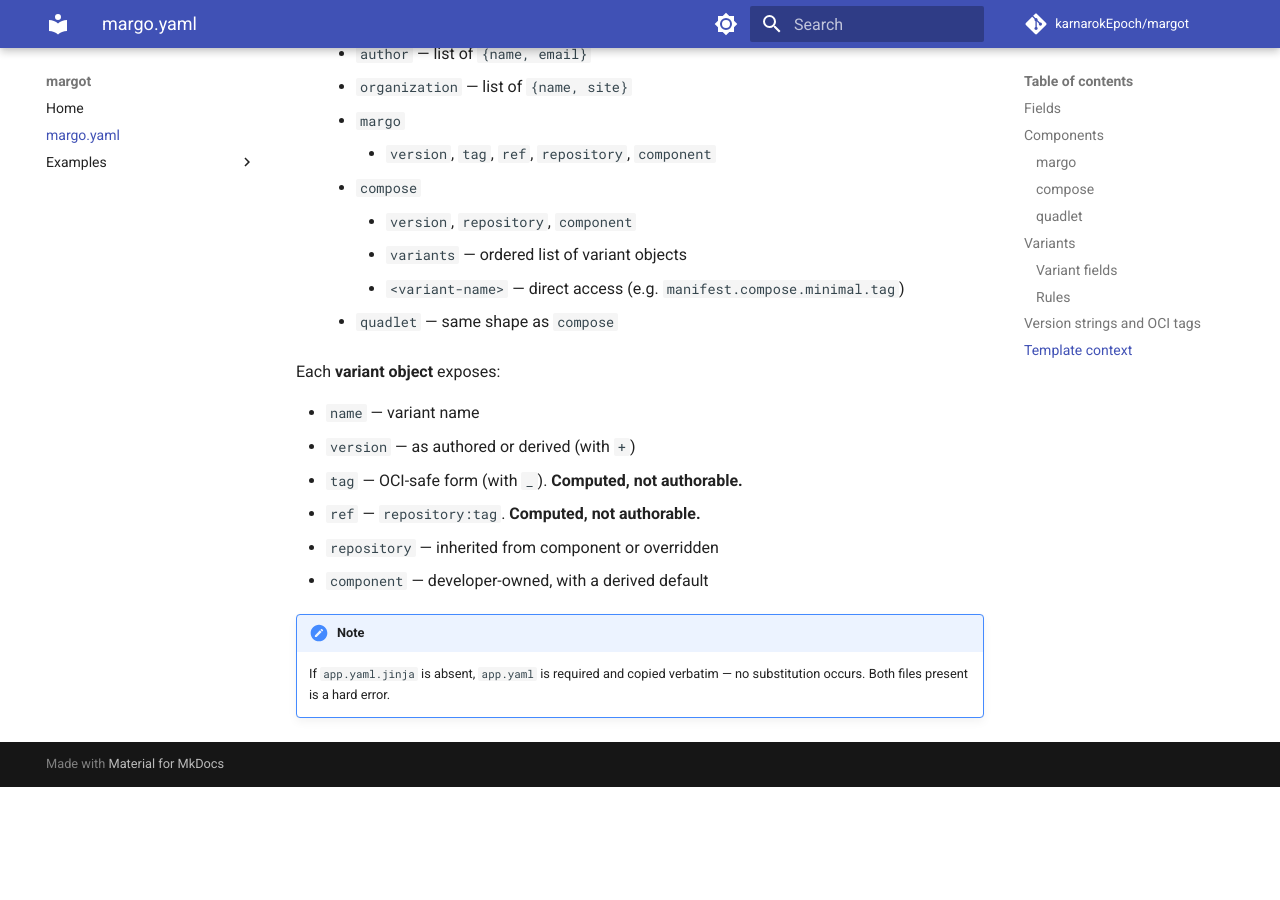
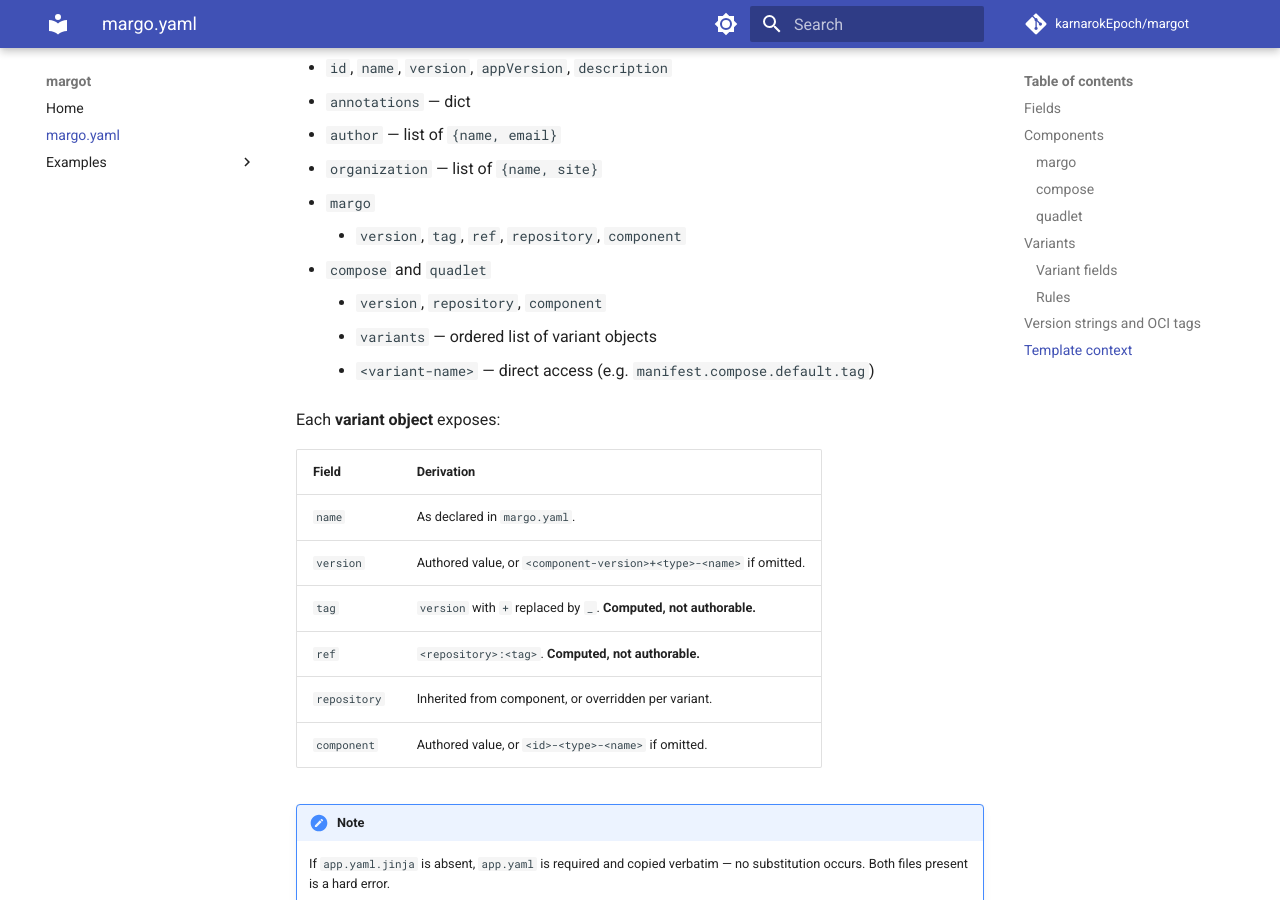
Before and after one commit to karnarokEpoch/margot, an MkDocs documentation site: the page built from docs/margo-yaml.md, in a window 1280 px wide and 900 px high, scrolled down 4408 px. Built offline with MkDocs 1.6.1 and Material for MkDocs 9.7.7, drawn with Linux system fonts in a browser that asks for light colours; comment, search, counter and statistics services are not loaded; before the commit the page ends 5195 px from its top, so only the background shows below that; some of the changed text lies outside the part shown.

Commit message:
docs: add Default column to field tables in margo-yaml reference
Document derived/default values explicitly for all optional fields:
- component directory, component name, variant version, variant component
- Template context variant object derivation table

```diff
--- a/docs/margo-yaml.md
+++ b/docs/margo-yaml.md
@@ -62,12 +62,12 @@ component types are `margo`, `compose`, and `quadlet`.
 
 Every component shares these fields:
 
-| Field | Required | Description |
-| ------- | ---------- | ------------- |
-| `directory` | No | Path (relative to project root) to the component source directory. Default: component type name (`margo`, `compose`, `quadlet`). |
-| `version` | Yes | Base version for the component. Used directly as OCI tag in flat mode; used as the derivation base for variant versions. |
-| `repository` | No | OCI repository for this component. Overrides the global `repository` from tool config / CLI flag / env var. |
-| `component` | No | Margo component name (developer-owned). Default: `<id>-<type>`. Flat mode only. |
+| Field | Required | Default | Description |
+|-------|----------|---------|-------------|
+| `directory` | No | `<type>` (i.e. `margo`, `compose`, or `quadlet`) | Path (relative to project root) to the component source directory. |
+| `version` | Yes | — | Base version for the component. Used directly as OCI tag in flat mode; used as the derivation base for variant versions. |
+| `repository` | No | Global `repository` from tool config / CLI / env | OCI repository for this component. |
+| `component` | No | `<id>-<type>` | Margo component name (developer-owned). Flat mode only. |
 
 ### margo
 
@@ -101,11 +101,11 @@ This produces two artifacts built from `compose/default/` and `compose/minimal/`
 
 ### Variant fields
 
-| Field | Required | Description |
-| ------- | ---------- | ------------- |
-| `name` | Yes | Variant name. Maps to `<directory>/<name>/` subdirectory. |
-| `version` | No | Override the derived version. Default: `<component-version>+<type>-<variant-name>`. |
-| `component` | No | Override the derived component name. Default: `<id>-<type>-<variant-name>`. |
+| Field | Required | Default | Description |
+|-------|----------|---------|-------------|
+| `name` | Yes | — | Variant name. Maps to `<directory>/<name>/` subdirectory. |
+| `version` | No | `<component-version>+<type>-<variant-name>` | OCI version for this variant. |
+| `component` | No | `<id>-<type>-<variant-name>` | Margo component name for this variant. |
 
 With the example above (`version: 2.1.0`, compose variants `default` and `minimal`):
 
@@ -144,26 +144,27 @@ When `app.yaml.jinja` is present, margot renders it with Jinja2 using a context
 entire context lives under the `manifest` namespace:
 
 - `manifest`
-    - `id`, `name`, `version`, `appVersion`, `description`
-    - `annotations` — dict
-    - `author` — list of `{name, email}`
-    - `organization` — list of `{name, site}`
-    - `margo`
-        - `version`, `tag`, `ref`, `repository`, `component`
-    - `compose`
-        - `version`, `repository`, `component`
-        - `variants` — ordered list of variant objects
-        - `<variant-name>` — direct access (e.g. `manifest.compose.minimal.tag`)
-    - `quadlet` — same shape as `compose`
+  - `id`, `name`, `version`, `appVersion`, `description`
+  - `annotations` — dict
+  - `author` — list of `{name, email}`
+  - `organization` — list of `{name, site}`
+  - `margo`
+    - `version`, `tag`, `ref`, `repository`, `component`
+  - `compose` and `quadlet`
+    - `version`, `repository`, `component`
+    - `variants` — ordered list of variant objects
+    - `<variant-name>` — direct access (e.g. `manifest.compose.default.tag`)
 
 Each **variant object** exposes:
 
-- `name` — variant name
-- `version` — as authored or derived (with `+`)
-- `tag` — OCI-safe form (with `_`). **Computed, not authorable.**
-- `ref` — `repository:tag`. **Computed, not authorable.**
-- `repository` — inherited from component or overridden
-- `component` — developer-owned, with a derived default
+| Field | Derivation |
+|-------|------------|
+| `name` | As declared in `margo.yaml`. |
+| `version` | Authored value, or `<component-version>+<type>-<name>` if omitted. |
+| `tag` | `version` with `+` replaced by `_`. **Computed, not authorable.** |
+| `ref` | `<repository>:<tag>`. **Computed, not authorable.** |
+| `repository` | Inherited from component, or overridden per variant. |
+| `component` | Authored value, or `<id>-<type>-<name>` if omitted. |
 
 !!! note
     If `app.yaml.jinja` is absent, `app.yaml` is required and copied verbatim — no substitution occurs.
```
